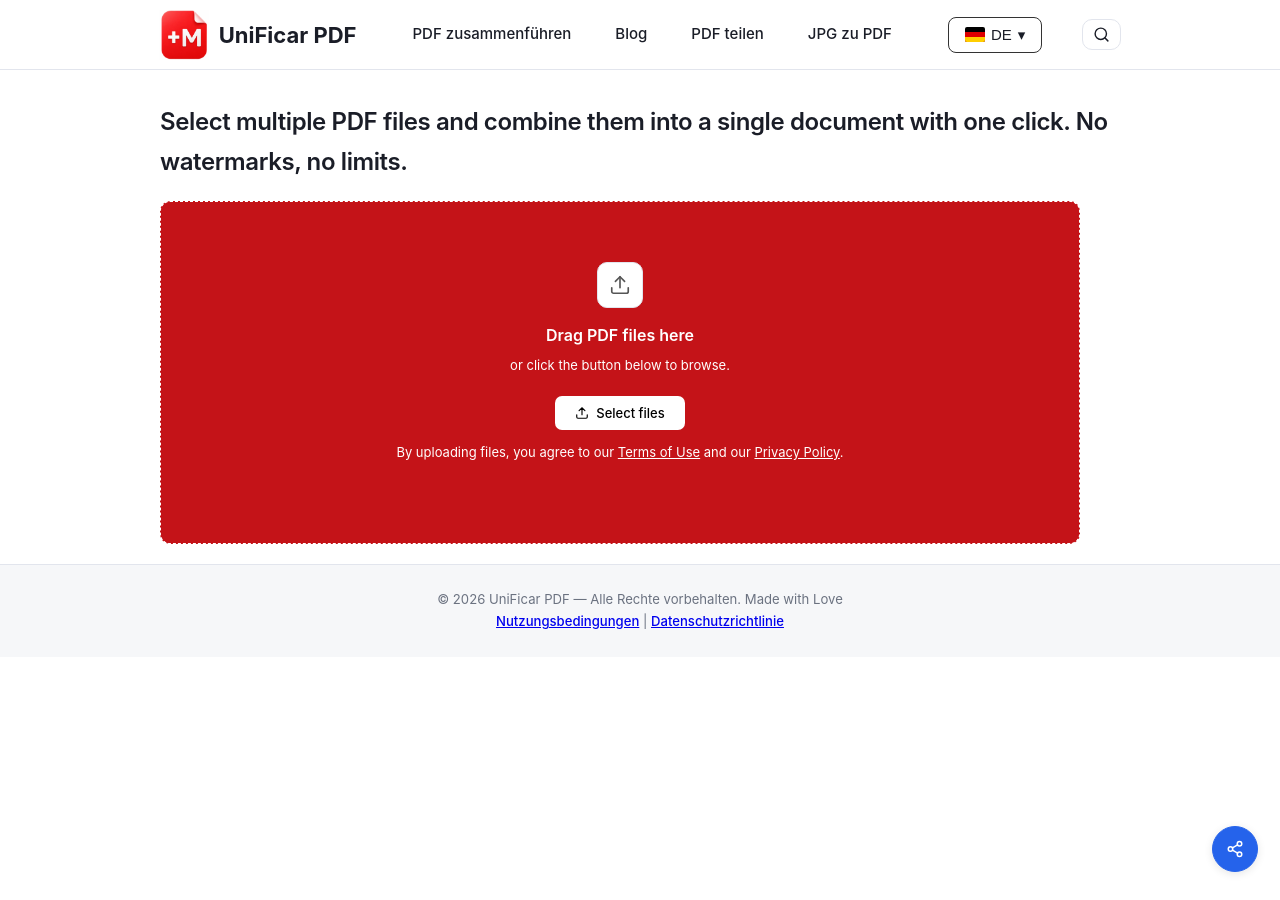
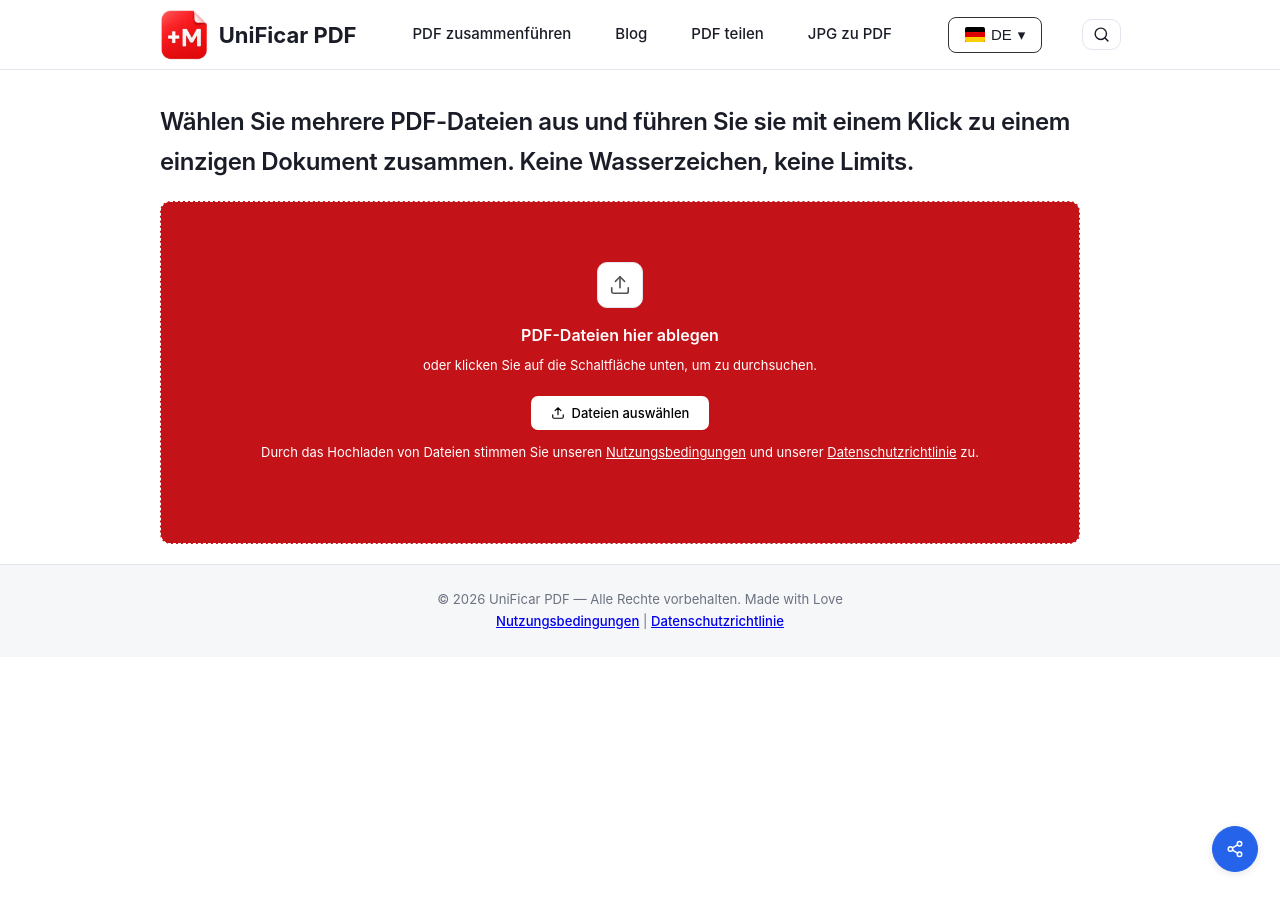
Before and after one commit to rforrupesh/jekyllmultilingual, a Jekyll site: the page built from de/upload.md, in a window 1280 px wide. Built offline with Jekyll 4.4.1, drawn with Linux system fonts in a browser that asks for light colours.

Commit message:
Update upload.md

```diff
--- a/de/upload.md
+++ b/de/upload.md
@@ -721,7 +721,7 @@ scripts:
 </div>
 <main class="container1">
   <!-- H1 + P — visible before upload, hidden after -->
-  <h1 class="page-title" id="pageTitle">Select multiple PDF files and combine them into a single document with one click. No watermarks, no limits.</h1>
+  <h1 class="page-title" id="pageTitle">Wählen Sie mehrere PDF-Dateien aus und führen Sie sie mit einem Klick zu einem einzigen Dokument zusammen. Keine Wasserzeichen, keine Limits.</h1>
   <p class="page-sub" id="pageSub"></p>
   <!-- UPLOAD STATE (centered, full viewport height) -->
   <div id="uploadState">
@@ -733,19 +733,19 @@ scripts:
           <line x1="12" y1="3" x2="12" y2="15"/>
         </svg>
       </div>
-      <h2>Drag PDF files here</h2>
-      <p>or click the button below to browse.</p>
+      <h2>PDF-Dateien hier ablegen</h2>
+      <p>oder klicken Sie auf die Schaltfläche unten, um zu durchsuchen.</p>
       <button class="btn-black" id="browseBtn">
         <svg viewBox="0 0 24 24" fill="none" stroke="currentColor" stroke-width="2" stroke-linecap="round">
           <path d="M21 15v4a2 2 0 01-2 2H5a2 2 0 01-2-2v-4M17 8l-5-5-5 5M12 3v12"/>
         </svg>
-        Select files
+        Dateien auswählen
       </button>
       <p class="upload-note">
-        By uploading files, you agree to our
-        <a href="/en/terms-of-use/" target="_blank">Terms of Use</a>
-        and our
-        <a href="/en/privacy-policy/" target="_blank">Privacy Policy</a>.
+        Durch das Hochladen von Dateien stimmen Sie unseren
+        <a href="/en/terms-of-use/" target="_blank">Nutzungsbedingungen</a>
+        und unserer
+        <a href="/en/privacy-policy/" target="_blank">Datenschutzrichtlinie</a> zu.
       </p>
     </div>
     <input type="file" id="fileInput" multiple accept="application/pdf" hidden>
@@ -754,7 +754,7 @@ scripts:
   <div id="uploadedState">
     <div class="toolbar">
       <div class="toolbar-left">
-        <span class="toolbar-title">Files to merge</span>
+        <span class="toolbar-title">Zu vereinende Dateien</span>
         <span class="file-count" id="fileCount">0</span>
         <button class="btn-sm" onclick="sortFiles('asc')">
           <svg viewBox="0 0 12 12" fill="none" stroke-width="1.6" stroke-linecap="round">
@@ -771,20 +771,20 @@ scripts:
         <button class="btn-add-top" onclick="document.getElementById('moreInput').click()">
           <svg viewBox="0 0 24 24" fill="none" stroke="currentColor" stroke-width="2" stroke-linecap="round">
             <line x1="12" y1="5" x2="12" y2="19"/><line x1="5" y1="12" x2="19" y2="12"/>
-          </svg>Add PDF
+          </svg>PDF hinzufügen
         </button>
         <button class="btn-merge-top" id="mergeBtnTop" onclick="mergePDFs()">
           <svg viewBox="0 0 24 24" fill="none" stroke="currentColor" stroke-width="2" stroke-linecap="round">
             <path d="M8 6H5a2 2 0 00-2 2v8a2 2 0 002 2h3M16 6h3a2 2 0 012 2v8a2 2 0 01-2 2h-3M12 3v18"/>
           </svg>
-          Merge PDF
+          PDF zusammenführen
         </button>
       </div>
     </div>
     <div class="file-list-wrap" id="fileList"></div>
     <div class="progress-wrap" id="progressWrap">
       <div class="spinner"></div>
-      <span class="progress-text" id="progressText">Merging…</span>
+      <span class="progress-text" id="progressText">Wird zusammengeführt…</span>
     </div>
   </div>
   <input type="file" id="moreInput" multiple accept="application/pdf" hidden>
```
Also changed, not shown: other parts of de/upload.md (+2 -2 lines).
